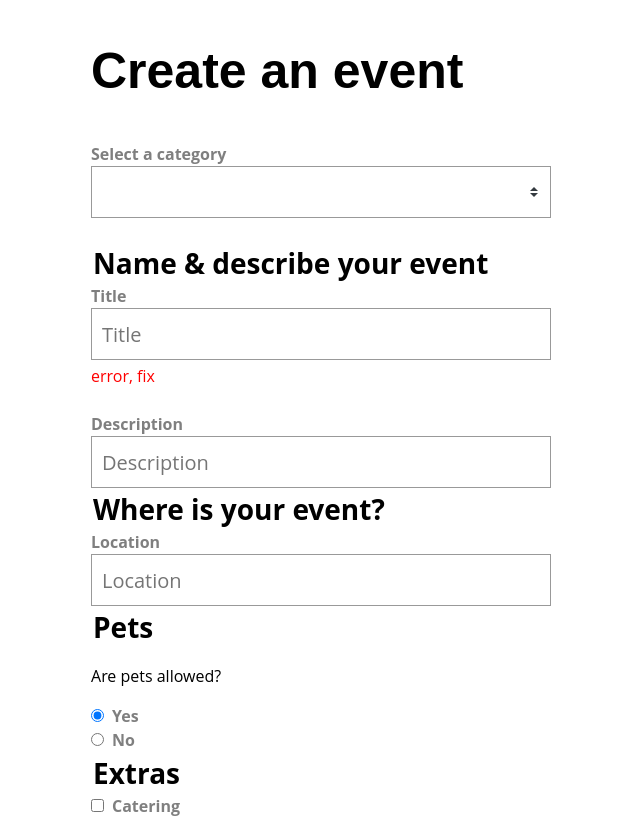
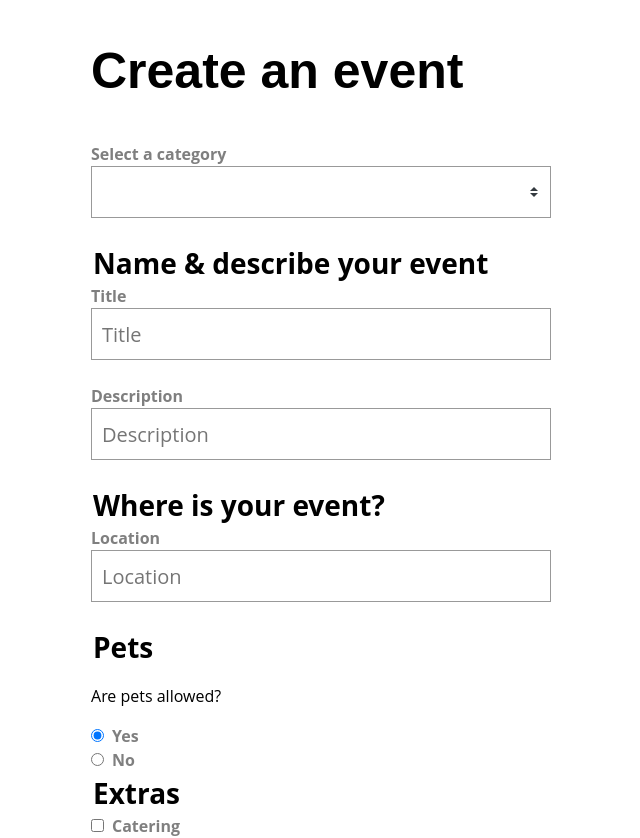
Before and after one commit to FADL285/vue-3-forms, a Vue app: page / in a window 1280 px wide. Shown: the top 838 px of the page, without its empty margins (339-979 px from the left). Built offline with nearby package versions, Linux system fonts and the light colour scheme; the HTML template or start-up script is replaced by a standard one.

Commit message:
fix styling

```diff
--- a/src/components/BaseInput.vue
+++ b/src/components/BaseInput.vue
@@ -7,6 +7,7 @@
     v-bind="$attrs"
     :aria-describedby="error ? `${uuid}-error` : null"
     :aria-invalid="error ? true : null"
+    :class="{field: !error}"
   />
 
   <p
--- a/src/views/SimpleForm.vue
+++ b/src/views/SimpleForm.vue
@@ -11,7 +11,7 @@
 
       <fieldset>
         <legend>Name & describe your event</legend>
-        <BaseInput v-model="event.title" label="Title" type="text" error="error, fix" />
+        <BaseInput v-model="event.title" label="Title" type="text" />
         <BaseInput
           v-model="event.description"
           label="Description"
```
